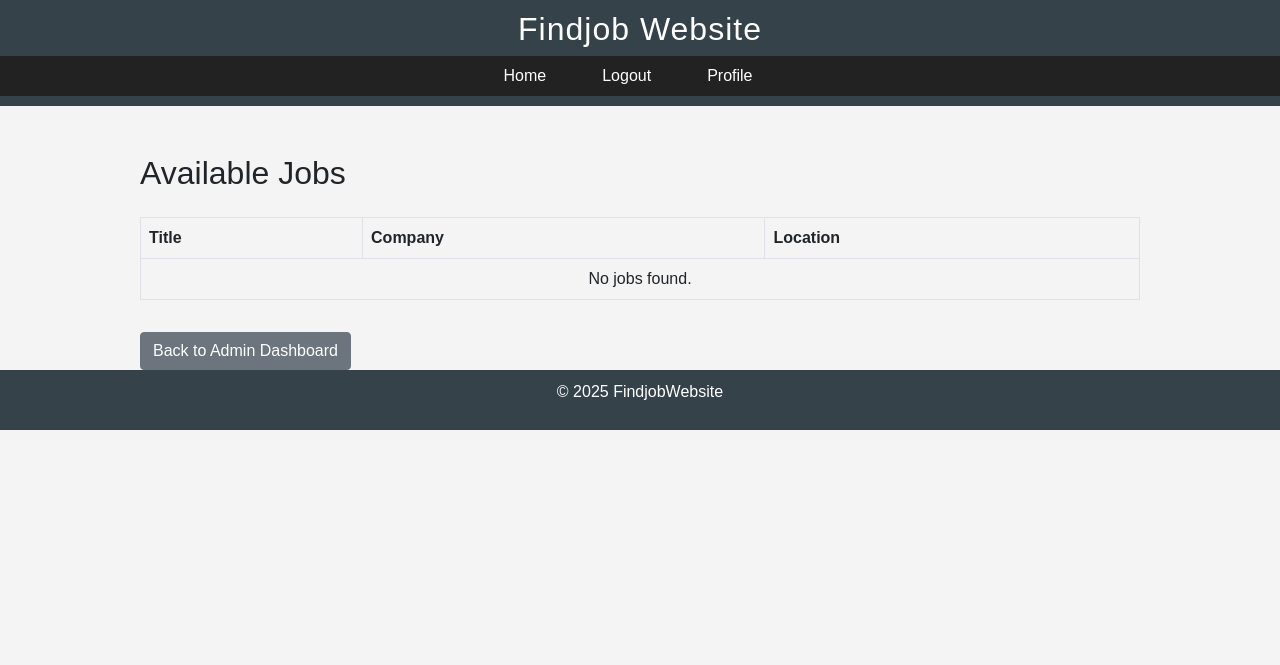
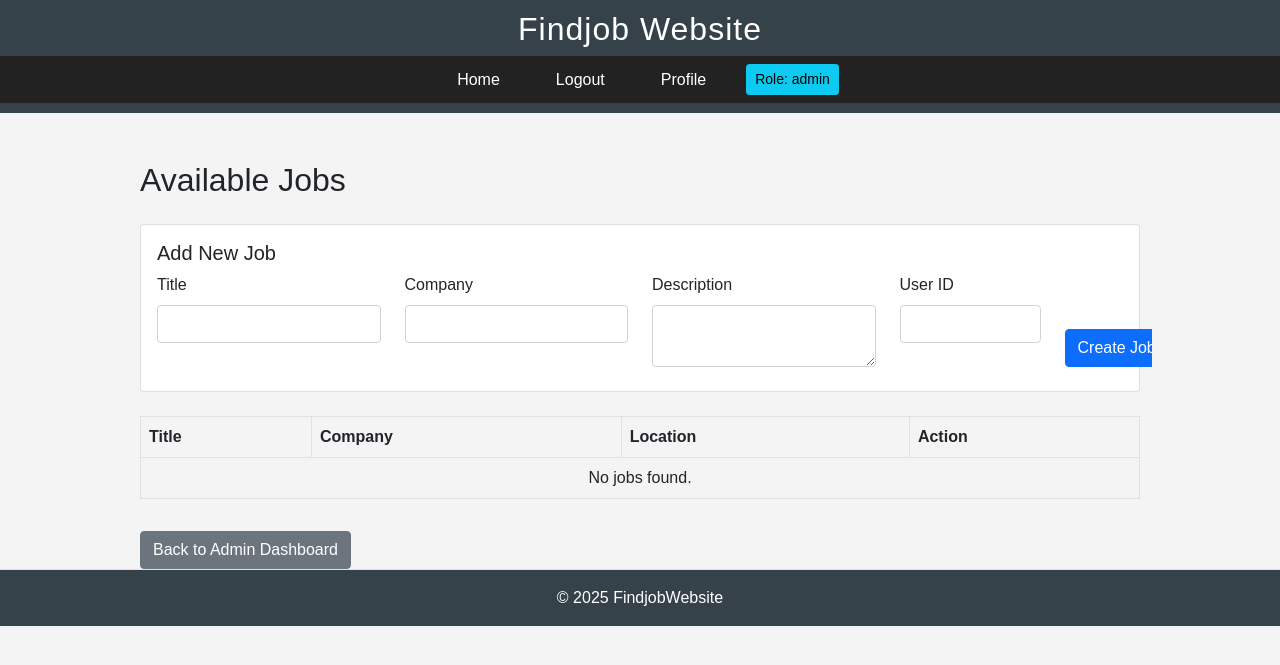
Before and after one commit to cheptoo6377/findnyumba, a Flask app: page /jobs in a window 1280 px wide. Shown: the top 665 px of the page. Run offline with Flask 3, Linux system fonts and the light colour scheme; a user stored in the database is signed in.

Commit message:
all changes

```diff
--- a/app/extension.py
+++ b/app/extension.py
@@ -2,6 +2,8 @@ from flask_sqlalchemy import SQLAlchemy
 from flask_wtf.csrf import CSRFProtect
 
 csrf = CSRFProtect()
+from flask_restful import Api
+
 
 
 db = SQLAlchemy()
--- /dev/null
+++ b/app/forms/job_create.py
@@ -0,0 +1,10 @@
+from flask_wtf import FlaskForm
+from wtforms import StringField, TextAreaField, IntegerField, SubmitField
+from wtforms.validators import DataRequired
+
+class JobCreateForm(FlaskForm):
+    title = StringField('Title', validators=[DataRequired()])
+    description = TextAreaField('Description', validators=[DataRequired()])
+    company = StringField('Company', validators=[DataRequired()])
+    user_id = IntegerField('User ID', validators=[DataRequired()])
+    submit = SubmitField('Create Job')
--- /dev/null
+++ b/app/resources/api_bp.py
@@ -0,0 +1,3 @@
+from flask import Blueprint
+
+api_bp = Blueprint('api_bp', __name__)
--- /dev/null
+++ b/app/resources/api_csrf_exempt.py
@@ -0,0 +1,6 @@
+from app.extension import csrf
+from flask import Blueprint
+
+api_csrf_exempt = Blueprint('api_csrf_exempt', __name__)
+
+# This blueprint can be used to register CSRF-exempt API endpoints if needed.
--- a/app/routes.py
+++ b/app/routes.py
@@ -1,5 +1,6 @@
 from flask_security import current_user, registerable, utils
 from app.forms.register import CustomRegistrationForm
+from app.forms.job_create import JobCreateForm
 
 # Custom registration route for debugging
 
@@ -23,8 +24,13 @@ serializer = URLSafeTimedSerializer('your-secret-key')
 @main.route('/')
 def index():
     if current_user.is_authenticated:
-        if current_user.has_role('admin'):
+        # Only allow the predefined admin user (by email) to access admin dashboard
+        if current_user.has_role('admin') and current_user.email == 'admin@example.com':
             return redirect(url_for('main.admin_dashboard'))
+        elif current_user.has_role('admin'):
+            flash('You are not authorized as the system admin.', 'danger')
+            logout_user()
+            return redirect(url_for('security.login'))
         elif current_user.has_role('applicant'):
             return redirect(url_for('main.user_dashboard'))
     jobs = JobModel.query.all()
@@ -57,10 +63,22 @@ from app.models import JobModel
 
 
 
-@main.route('/jobs')
+@main.route('/jobs', methods=['GET', 'POST'])
 def jobs():
+    form = JobCreateForm()
+    if form.validate_on_submit():
+        new_job = JobModel(
+            title=form.title.data,
+            description=form.description.data,
+            company=form.company.data,
+            user_id=form.user_id.data
+        )
+        db.session.add(new_job)
+        db.session.commit()
+        flash('Job created successfully!', 'success')
+        return redirect(url_for('main.jobs'))
     jobs = JobModel.query.all()
-    return render_template('jobs.html', jobs=jobs)
+    return render_template('jobs.html', jobs=jobs, form=form)
 
 @main.route('/job/<int:id>/edit', methods=['GET', 'POST'])
 def edit_job(id):
--- a/app/static/style.css
+++ b/app/static/style.css
@@ -1,3 +1,25 @@
+/* User Dashboard - Job Applications/Jobs Posted Section */
+.user-jobs-section {
+    background: linear-gradient(135deg, #f8fafc 60%, #e3e6ed 100%);
+    border-radius: 14px;
+    box-shadow: 0 4px 24px rgba(0,0,0,0.06);
+    margin-top: 2rem;
+    margin-bottom: 2rem;
+    padding: 2rem 1.5rem;
+    border: 1px solid #e0e0e0;
+}
+.user-jobs-section .card-title {
+    color: #35424a;
+    font-size: 1.3rem;
+    font-weight: 700;
+    letter-spacing: 0.5px;
+}
+.user-jobs-section .list-group-item {
+    background: #fff;
+    border-radius: 8px;
+    margin-bottom: 10px;
+    box-shadow: 0 2px 8px rgba(53,66,74,0.06);
+}
 body {
     font-family: Arial, sans-serif;
     margin: 0;
@@ -101,7 +123,7 @@ header h1 {
     min-height: 60vh;
 }
 .login-card {
-    background: #fff;
+    background: #e2abab;
     border-radius: 12px;
     box-shadow: 0 4px 24px rgba(0,0,0,0.08);
     padding: 2.5rem 2rem 2rem 2rem;
--- a/app/templates/base.html
+++ b/app/templates/base.html
@@ -3,8 +3,7 @@
 <head>
     <meta charset="UTF-8">
     <meta name="viewport" content="width=device-width, initial-scale=1.0">
-        <link href="https://cdn.jsdelivr.net/npm/bootstrap@5.0.2/dist/css/bootstrap.min.css" rel="stylesheet" integrity="sha384-EVSTQN3/azprG1Anm3QDgpJLIm9Nao0Yz1ztcQTwFspd3yD65VohhpuuCOmLASjC" crossorigin="anonymous">
-
+    <link href="https://cdn.jsdelivr.net/npm/bootstrap@5.0.2/dist/css/bootstrap.min.css" rel="stylesheet" integrity="sha384-EVSTQN3/azprG1Anm3QDgpJLIm9Nao0Yz1ztcQTwFspd3yD65VohhpuuCOmLASjC" crossorigin="anonymous">
     <title>{% block title %} Findjob Website{% endblock %}</title>
     <link rel="stylesheet" href="{{ url_for('static', filename='style.css') }}">
 </head>
@@ -13,30 +12,31 @@
         <h1>Findjob Website</h1>
         <nav>
             <ul>
-
                 {% if not current_user.is_authenticated %}
                     <li><a href="{{ url_for('main.index') }}">Home</a></li>
                     <li><a href="{{ url_for('security.login') }}">Login</a></li>
                     <li><a href="{{ url_for('security.register') }}">Register</a></li>
-                {% elif current_user.is_authenticated %}
+                {% else %}
                     <li><a href="{{ url_for('main.index') }}">Home</a></li>
                     <li><a href="{{ url_for('security.logout') }}">Logout</a></li>
                     <li><a href="{{ url_for('main.profile') }}">Profile</a></li>
                     <li>
-
+                        <button class="btn btn-info btn-sm nav-role-btn" >
+                            Role: {{ current_user.roles[0].name if current_user.roles else 'N/A' }}
+                        </button>
                     </li>
                 {% endif %}
-
             </ul>
         </nav>
     </header>
     <main>
         {% block content %}{% endblock %}
     </main>
-    <footer>
-        <p>&copy; {{ 2025 }} FindjobWebsite</p>
+    <footer class="footer mt-auto py-3 border-top" style="margin-top: 2rem; margin-bottom: 1rem;">
+        <div class="container text-center">
+            <p class="mb-0">&copy; {{ 2025 }} FindjobWebsite</p>
+        </div>
     </footer>
-        <script src="https://cdn.jsdelivr.net/npm/bootstrap@5.0.2/dist/js/bootstrap.bundle.min.js" integrity="sha384-MrcW6ZMFYlzcLA8Nl+NtUVF0sA7MsXsP1UyJoMp4YLEuNSfAP+JcXn/tWtIaxVXM" crossorigin="anonymous"></script>
-
+    <script src="https://cdn.jsdelivr.net/npm/bootstrap@5.0.2/dist/js/bootstrap.bundle.min.js" integrity="sha384-MrcW6ZMFYlzcLA8Nl+NtUVF0sA7MsXsP1UyJoMp4YLEuNSfAP+JcXn/tWtIaxVXM" crossorigin="anonymous"></script>
 </body>
 </html>
--- a/app/templates/index.html
+++ b/app/templates/index.html
@@ -12,7 +12,7 @@
         min-height: 100vh;
     }
     .container {
-        background: rgba(255,255,255,0.85);
+        background: rgba(30, 184, 184, 0.85);
         border-radius: 12px;
         padding: 2rem;
         margin-top: 3rem;
--- a/app/templates/jobs.html
+++ b/app/templates/jobs.html
@@ -5,12 +5,46 @@
 {% block content %}
 <div class="container mt-5">
     <h2 class="mb-4">Available Jobs</h2>
+
+    <!-- Job Creation Form -->
+    <div class="card mb-4">
+        <div class="card-body">
+            <h5 class="card-title">Add New Job</h5>
+            <!-- Flask-WTF form: includes CSRF token automatically -->
+            <form method="POST" action="{{ url_for('main.jobs') }}">
+                {{ form.hidden_tag() }} {# This includes the CSRF token automatically #}
+                <div class="row">
+                    <div class="col-md-3 mb-2">
+                        {{ form.title.label(class="form-label") }}
+                        {{ form.title(class="form-control") }}
+                    </div>
+                    <div class="col-md-3 mb-2">
+                        {{ form.company.label(class="form-label") }}
+                        {{ form.company(class="form-control") }}
+                    </div>
+                    <div class="col-md-3 mb-2">
+                        {{ form.description.label(class="form-label") }}
+                        {{ form.description(class="form-control") }}
+                    </div>
+                    <div class="col-md-2 mb-2">
+                        {{ form.user_id.label(class="form-label") }}
+                        {{ form.user_id(class="form-control") }}
+                    </div>
+                    <div class="col-md-1 mb-2 d-flex align-items-end">
+                        {{ form.submit(class="btn btn-primary") }}
+                    </div>
+                </div>
+            </form>
+        </div>
+    </div>
+
     <table class="table table-bordered table-hover">
         <thead>
             <tr>
                 <th>Title</th>
                 <th>Company</th>
                 <th>Location</th>
+                <th>Action</th>
             </tr>
         </thead>
         <tbody>
@@ -19,10 +53,17 @@
                 <td>{{ job.title }}</td>
                 <td>{{ job.company }}</td>
                 <td>{{ job.location }}</td>
+                <td>
+                    <!-- Manual form: insert CSRF token manually -->
+                    <form method="POST" action="{{ url_for('main.delete_job', id=job.id) }}" style="display:inline;">
+                        {{ csrf_token() }} {# Manually insert CSRF token for delete form #}
+                        <button type="submit" class="btn btn-danger btn-sm" onclick="return confirm('Are you sure you want to delete this job?');">Delete</button>
+                    </form>
+                </td>
             </tr>
             {% else %}
             <tr>
-                <td colspan="3" class="text-center">No jobs found.</td>
+                <td colspan="4" class="text-center">No jobs found.</td>
             </tr>
             {% endfor %}
         </tbody>
```
Also changed, not shown: app/__init__.py (+22 -0 lines), app/resources/job.py (+49 -46 lines), app/templates/user_dashboard.html (+8 -7 lines).
